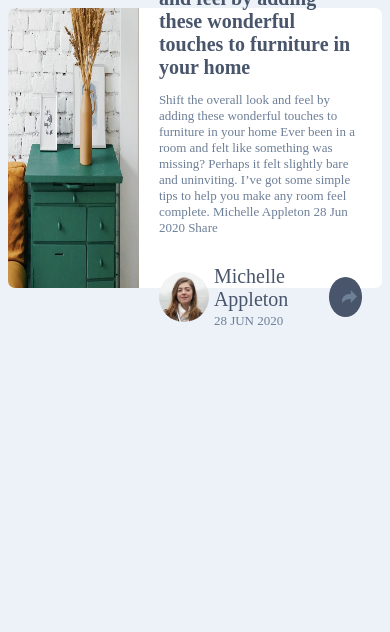
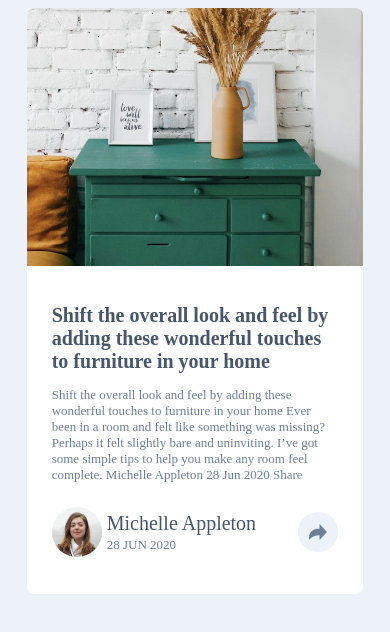
Before and after one commit to davidatencia/practica-novato1, a plain HTML site: page index.html in a window 390 px wide. Drawn offline with Linux system fonts and the light colour scheme; a web font is replaced by a local one.

Commit message:
con responsive (css precario pero funciona)

```diff
--- a/index.html
+++ b/index.html
@@ -8,10 +8,10 @@
   <link rel="stylesheet" href="./style/style.css">
 </head>
 <body>
-  <div id="content">
-    <div id="ventana">
-      <img src="./images/drawers.jpg" alt="Error">
-      <div id="contenido">
+  <div class="content">
+    <div class="ventana">
+      <div class="img_principal"></div>
+      <div class="contenido">
         <h1 class="texto-titulo">
           Shift the overall look and feel by adding these wonderful
           touches to furniture in your home
@@ -26,26 +26,22 @@
           28 Jun 2020
           Share
         </p>
-        <div id="contacto">
-          <img src="./images/avatar-michelle.jpg" alt="Error">
-          <div id="info">
+        <div class="contacto">
+          <img class="perfil" src="./images/avatar-michelle.jpg" alt="Error">
             <p>
               <span class="texto-titulo">Michelle Appleton</span><br>
               <span class="texto-cuerpo">28 JUN 2020</span>
             </p>
-          </div>
-          <button id="compartir"></button>
+          <button class="compartir"></button>
         </div>
       </div>
+      <div class="shared">
+        <span class="texto-shared">SHARED</span>
+          <img id="facebook" src="./images/icon-facebook.svg" alt="Error">
+          <img id="twitter" src="./images/icon-twitter.svg" alt="Error">
+          <img id="pinterest" src="./images/icon-pinterest.svg" alt="Error">
+      </div>
     </div>
-  </div>
-  <div id="shared">
-    <span class="texto-shared">SHARED</span>
-    <p>
-      <img id="facebook" src="./images/icon-facebook.svg" alt="Error">
-      <img id="twitter" src="./images/icon-twitter.svg" alt="Error">
-      <img id="pinterest" src="./images/icon-pinterest.svg" alt="Error">
-    </p>
   </div>
   <script src="/script.js"></script>
 </body>
--- a/script.js
+++ b/script.js
@@ -1,14 +1,21 @@
 'use strict'
 
-var boton = document.querySelector("#compartir");
+var boton = document.querySelector(".compartir");
 var facebook = document.querySelector("#facebook");
 var twitter = document.querySelector("#twitter");
 var pinterest = document.querySelector("#pinterest");
 
 boton.addEventListener("click", function(){
-    var ventana = document.querySelector("#shared");
+    var ventana = document.querySelector(".shared");
+    var w = window.innerWidth
+            || document.documentElement.clientWidth
+            || document.body.clientWidth;
     if(ventana.style.display == "none"){
         ventana.style.display = "flex";
+        if(w="730"){
+            var ven= document.querySelector(".contacto");
+            ven.style.display= "none";
+        }
     }else{
         ventana.style.display = "none";
     }
--- a/style/style.scss
+++ b/style/style.scss
@@ -21,76 +21,170 @@ $Light_Grayish_Blue: hsl(210, 46%, 95%); //Azul grisáceo claro
     font-family: Manrope;
     color: $Desaturated_Dark_Blue;
 }
+
+// body{
+//     background-color: $Light_Grayish_Blue;
+// }
+
+// .content{
+//     height:-webkit-fill-available;
+//         display: flex;
+//         justify-content: center;
+//         align-items: center;
+// }
+// .content .ventana{
+//     border-radius: 7px;
+//     width: 800px;
+//     height: 280px;
+//     background-color: white;
+//     display: flex;
+//     align-items: center;
+// }
+// .content .ventana:hover{
+//     box-shadow: 0 5px 5px -3px rgba(0, 0, 0, 0.2),
+//     0 2px 10px 1px rgba(0, 0, 0, 0.13), 0 3px 12px 2px rgba(0, 0, 0, 0.1);
+// }
+// .content .ventana .principal{
+//     height: 100%;
+//     width: 35%;
+//     border-radius: 7px 0px 0px 7px;
+// }
+// .content .ventana .contenido{
+//     width: 100%;
+//     height: auto;
+//     padding: 20px;
+// }
+// .content .ventana .contenido .contacto{
+//     width: 100%;
+//     height: auto;
+//     display: flex;
+// }
+// .content .ventana .contenido .contacto img{
+//     border-radius: 100%;
+//     margin: auto 5px auto 0;
+//     width: 50px;
+//     height: 50px;
+// }
+// .content .ventana .contenido .contacto .compartir{
+//     border-radius: 100%;
+//     width: 40px;
+//     height: 40px;
+//     border: none;
+//     margin: auto 0 auto auto;
+//     background-color: $Very_Dark_Grayish_Blue;
+//     background-image: url("../images/icon-share.svg");
+//     background-repeat: no-repeat;
+//     background-position: 13px 13px;
+// }
+// .content .ventana .shared{
+//     color: white;
+//     background-color: $Very_Dark_Grayish_Blue;
+//     border-radius: 7px;
+//     padding: 10px;
+//     width: 200px;
+//     height: 30px;
+//     display:none;
+//     align-items: center;
+//     justify-content: space-around;
+//     position: fixed;
+//     left: 69%;
+//     bottom: 42%;
+//     top: 49%;
+// }
 body{
     background-color: $Light_Grayish_Blue;
-
-    #content{
+    .content{
         height:-webkit-fill-available;
         display: flex;
         justify-content: center;
         align-items: center;
-        #ventana{
+        .ventana{
             border-radius: 7px;
+            background-color: white;
             width: 800px;
             height: 280px;
-            background-color: white;
             display: flex;
+            flex-wrap: wrap;
             align-items: center;
 
-            img{
+            .img_principal{
+                background: url("../images/drawers.jpg");
+                background-size: cover;
                 height: 100%;
                 width: 35%;
                 border-radius: 7px 0px 0px 7px;
             }
-            #contenido{
-                width: 100%;
-                height: auto;
-                padding: 20px;
+            .contenido{
+                width: 58%;
+                height: 82%;
+                padding: 25px;
 
-                #contacto{
+                .contacto{
                     width: 100%;
                     height: auto;
                     display: flex;
 
-                    img{
+                    .perfil{
                         border-radius: 100%;
                         margin: auto 5px auto 0;
                         width: 50px;
                         height: 50px;
                     }
-                    #compartir{
+                    .compartir{
                         border-radius: 100%;
                         width: 40px;
                         height: 40px;
                         border: none;
                         margin: auto 0 auto auto;
-                        background-color: $Very_Dark_Grayish_Blue;
+                        background-color: $Light_Grayish_Blue;
                         background-image: url("../images/icon-share.svg");
                         background-repeat: no-repeat;
-                        background-position: 13px 13px;
+                        background-position: center;
+                        background-size: 18px;
                     }
                 }
             }
             &:hover{
                 box-shadow: 0 5px 5px -3px rgba(0, 0, 0, 0.2),
-                0 2px 10px 1px rgba(0, 0, 0, 0.13), 0 3px 12px 2px rgba(0, 0, 0, 0.1);
+                0 2px 10px 1px rgba(0, 0, 0, 0.13), 0 3px 12px 2px rgba(0, 0, 0, 0.1);}
+
+            .shared{
+                color: white;
+                background-color: $Very_Dark_Grayish_Blue;
+                border-radius: 7px;
+                padding: 10px;
+                width: 150px;
+                height: 30px;
+                display:none;
+                align-items: center;
+                justify-content: space-around;
+                position: absolute;
+                left: 69%;
+                top: 49%;
+            }
         }
     }
 }
 
-    #shared{
-        color: white;
-        background-color: $Very_Dark_Grayish_Blue;
-        border-radius: 7px;
-        padding: 10px;
-        width: 200px;
-        height: 30px;
-        display:none;
-        align-items: center;
-        justify-content: space-around;
-        position: fixed;
-        left: 69%;
-        bottom: 42%;
-        top: 49%;
+@media screen and (max-width: 730px) {
+    .content{
+        height: unset !important;
+        .ventana{
+            width: 90% !important;
+            height: auto !important;
+
+            .img_principal{
+                border-radius: 7px 7px 0px 0px!important;
+                height: 258px !important;
+                width: 100% !important;
+            }
+            .contenido{
+                width: 100% !important;
+            }
+            .shared{
+                position: unset !important;
+                width: 100% !important;
             }
         }
+    }
+  }
```
Also changed, not shown: style/style.css, 1 other file. Lines whose indentation alone changed are shown as unchanged.
